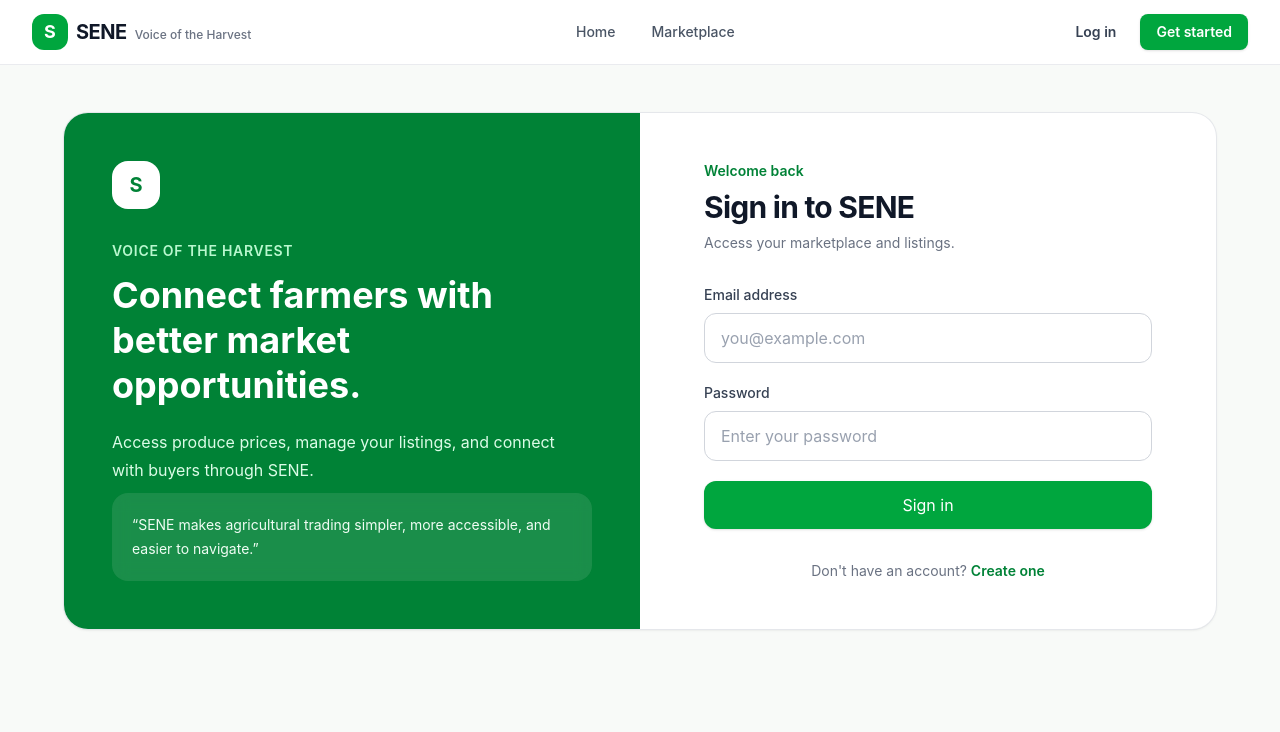
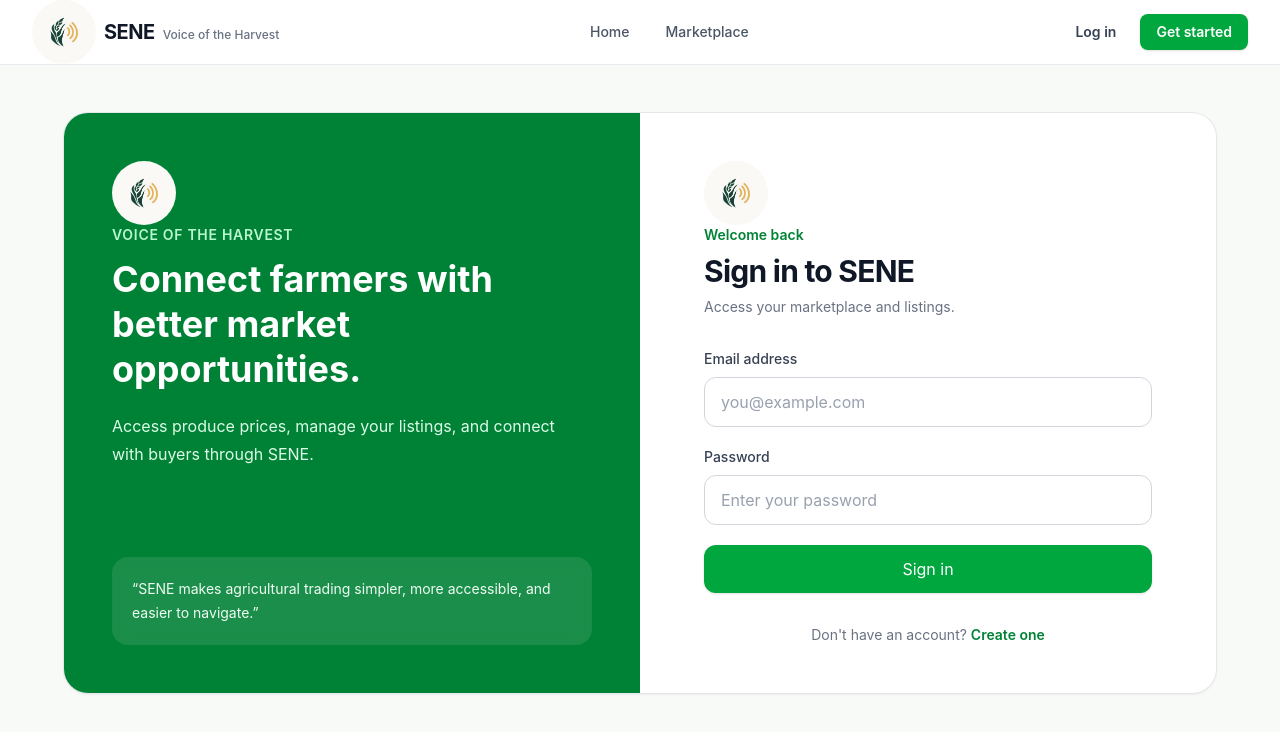
Before and after one commit to Seid-Star/Sene, a React (Vite) app in the folder frontend/: page /login in a window 1280 px wide. Shown: the top 732 px of the page. Built offline with nearby package versions, Linux system fonts and the light colour scheme; no server answers.

Commit message:
added a logo for multiple pages

```diff
--- a/frontend/index.html
+++ b/frontend/index.html
@@ -2,7 +2,7 @@
 <html lang="en">
   <head>
     <meta charset="UTF-8" />
-    <link rel="icon" type="image/svg+xml" href="/favicon.svg" />
+    <link rel="icon" className = "rounded-full" href="/sene.jpg" />
     <meta name="viewport" content="width=device-width, initial-scale=1.0" />
     <title>Sene</title>
   </head>
--- a/frontend/src/components/layout/Navbar.jsx
+++ b/frontend/src/components/layout/Navbar.jsx
@@ -10,9 +10,7 @@ function Navbar() {
     <header className="sticky top-0 z-50 border-b border-gray-200/80 bg-white/90 backdrop-blur-md">
       <div className="mx-auto flex h-16 max-w-7xl items-center justify-between px-4 sm:px-6 lg:px-8">
         <Link to="/" className="flex items-center gap-2">
-          <div className="flex h-9 w-9 items-center justify-center rounded-xl bg-green-600 text-lg font-bold text-white">
-            S
-          </div>
+          <img src="/sene.jpg" alt="SEN E Logo" className="h-16 w-16 rounded-full" />
 
           <div>
             <span className="text-xl font-bold tracking-tight text-gray-900">
--- a/frontend/src/pages/Login.jsx
+++ b/frontend/src/pages/Login.jsx
@@ -48,9 +48,8 @@ function Login() {
         {/* Left side */}
         <div className="hidden bg-green-700 p-12 text-white lg:flex lg:flex-col lg:justify-between">
           <div>
-            <div className="mb-8 flex h-12 w-12 items-center justify-center rounded-2xl bg-white text-xl font-bold text-green-700">
-              S
-            </div>
+            <img src="/sene.jpg" alt="SEN E Logo" className="h-16 w-16 rounded-full" />
+
 
             <p className="mb-3 text-sm font-semibold uppercase tracking-wider text-green-200">
               Voice of the Harvest
@@ -78,9 +77,8 @@ function Login() {
         <div className="p-6 sm:p-10 lg:p-12">
           <div className="mx-auto max-w-md">
             <div className="mb-8">
-              <div className="mb-5 flex h-10 w-10 items-center justify-center rounded-xl bg-green-100 font-bold text-green-700 lg:hidden">
-                S
-              </div>
+              <img src="/sene.jpg" alt="SEN E Logo" className="h-16 w-16 rounded-full" />
+
 
               <p className="text-sm font-semibold text-green-700">
                 Welcome back
--- a/frontend/src/pages/Register.jsx
+++ b/frontend/src/pages/Register.jsx
@@ -51,9 +51,8 @@ function Register() {
         <div className="order-2 p-6 sm:p-10 lg:order-1 lg:p-12">
           <div className="mx-auto max-w-md">
             <div className="mb-8">
-              <div className="mb-5 flex h-10 w-10 items-center justify-center rounded-xl bg-green-100 font-bold text-green-700 lg:hidden">
-                S
-              </div>
+              <img src="/sene.jpg" alt="SEN E Logo" className="h-16 w-16 rounded-full" />
+
 
               <p className="text-sm font-semibold text-green-700">
                 Join SENE
```
Also changed, not shown: frontend/public/Sene.svg (added), frontend/public/sene.jpg (added).
